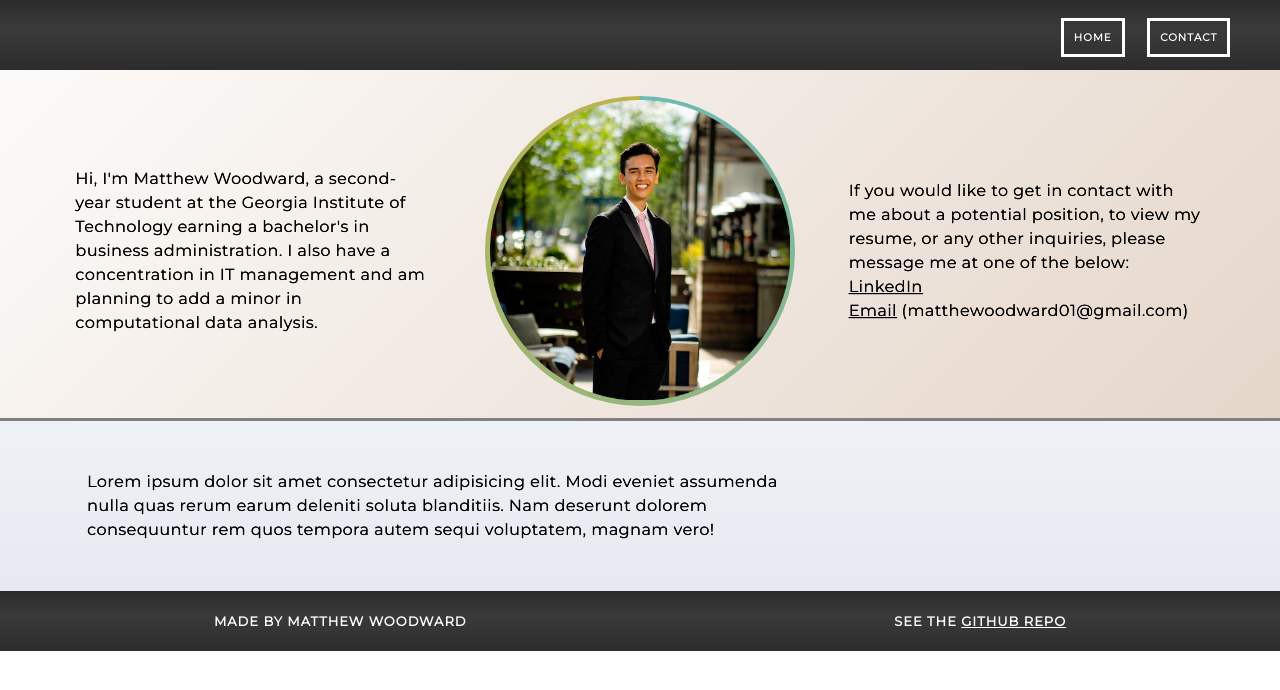
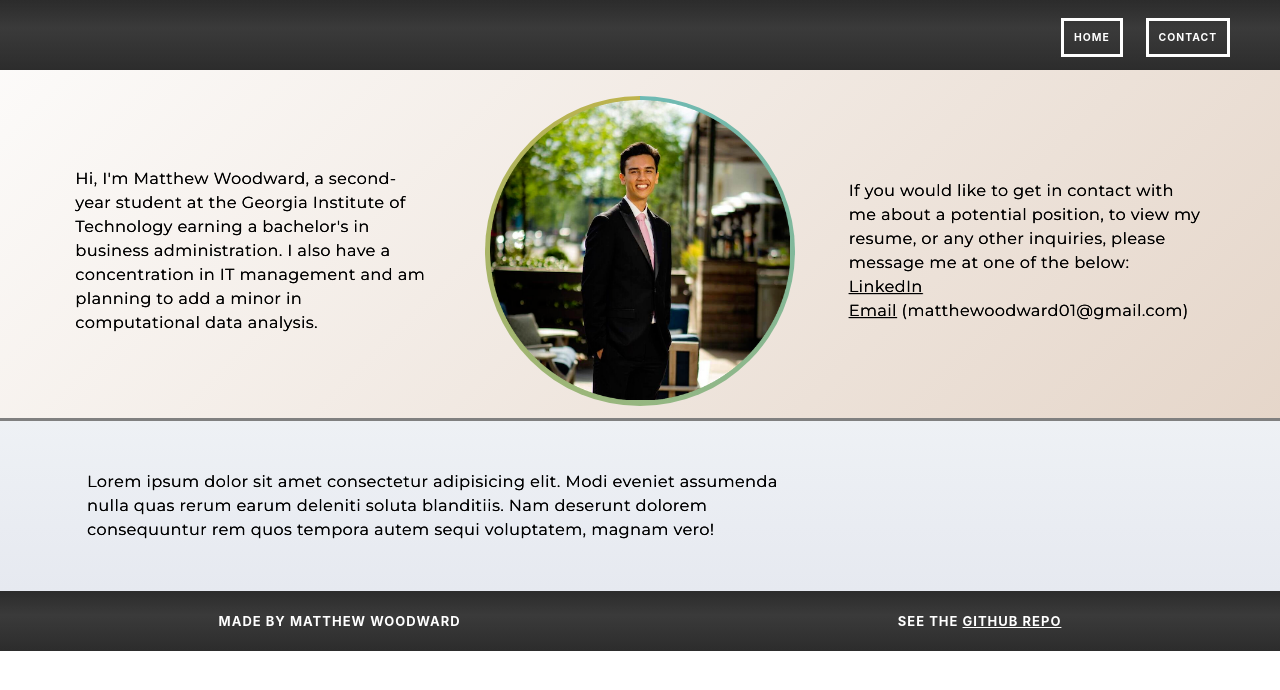
Before and after one commit to MatthewCWoodward/Personal-Site, a website: page src/about.html in a window 1280 px wide. Drawn offline with Linux system fonts and the light colour scheme.

Commit message:
Fixed button and footer styling

```diff
--- a/public/about.css
+++ b/public/about.css
@@ -32,6 +32,9 @@ body {
 }
 
 nav, footer {
+	font-family: -apple-system, BlinkMacSystemFont, 'Segoe UI', 'Roboto', 'Oxygen',
+    'Ubuntu', 'Cantarell', 'Fira Sans', 'Droid Sans', 'Helvetica Neue',
+    sans-serif;
 	background: linear-gradient(to bottom, #323232 0%, #3F3F3F 40%, #1C1C1C 150%), linear-gradient(to top, rgba(255,255,255,0.40) 0%, rgba(0,0,0,0.25) 200%);
  	background-blend-mode: multiply;
 }
```
